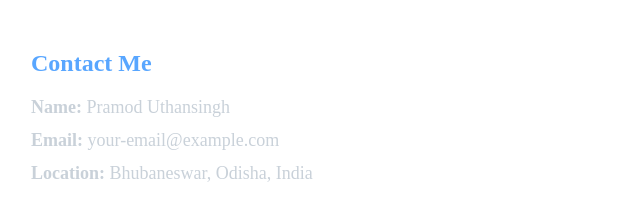
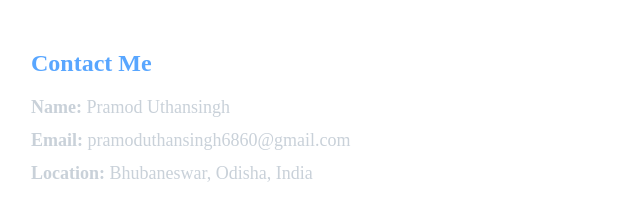
Before and after one commit to PramodUthansingh2001/Portfolio-Website, a plain HTML site: page index.html in a window 1280 px wide. Shown: the part 3420-3628 px from the top of the page, 17-657 px from the left. Drawn offline with Linux system fonts and the light colour scheme.

Commit message:
Update email address in contact section

```diff
--- a/index.html
+++ b/index.html
@@ -94,7 +94,7 @@ Building practical engineering projects and continuously learning new technologi
     <h2>Contact Me</h2>
 
     <p><strong>Name:</strong> Pramod Uthansingh</p>
-    <p><strong>Email:</strong> your-email@example.com</p>
+    <p><strong>Email:</strong> pramoduthansingh6860@gmail.com</p>
     <p><strong>Location:</strong> Bhubaneswar, Odisha, India</p>
 
     <a href="https://github.com/PramodUthansingh2001" class="btn">GitHub</a>
```
